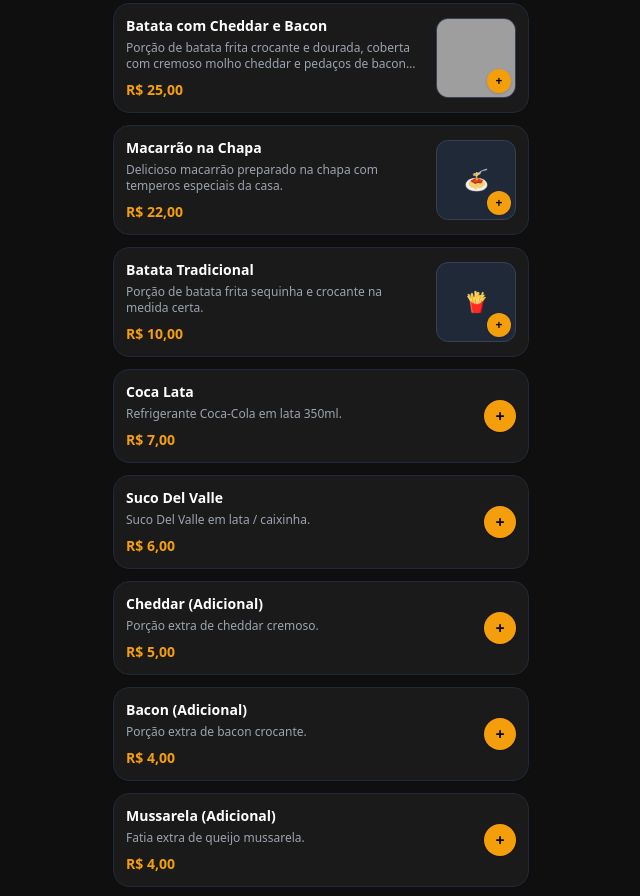
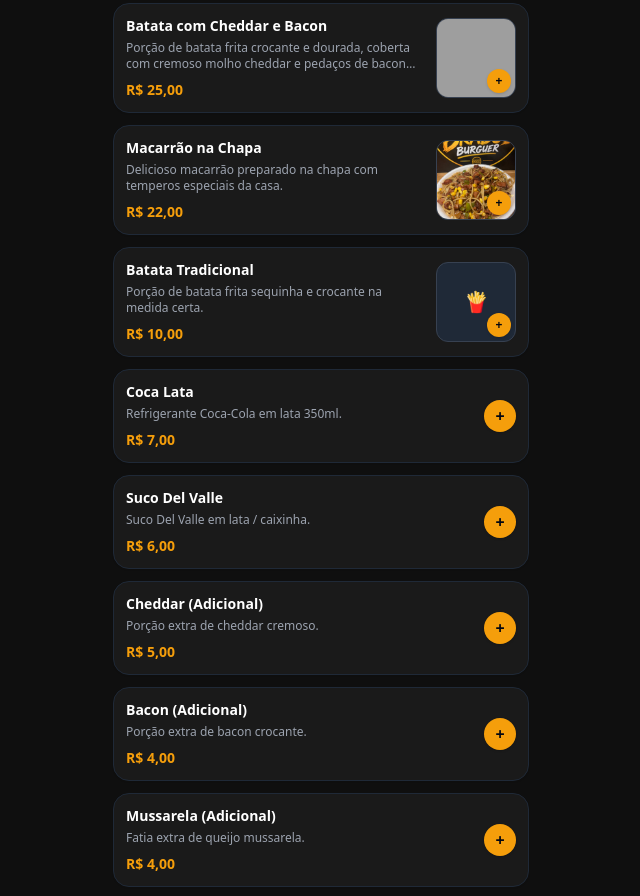
Before and after one commit to samudfc18-afk/brabo-s-burguer, a plain HTML site: page index.html in a window 1280 px wide. Shown: the part 1512-2408 px from the top of the page, without its empty margins (319-959 px from the left). Drawn offline with nearby package versions, Linux system fonts and the light colour scheme; grey boxes are pictures that could not be loaded.

Commit message:
Adicionar foto do macarrao na chapa

```diff
--- a/index.html
+++ b/index.html
@@ -259,7 +259,7 @@
                 <span class="text-sm font-extrabold text-primary mt-2 block">R$ 22,00</span>
             </div>
             <div class="w-20 h-20 bg-gray-800 rounded-xl flex items-center justify-center text-2xl flex-shrink-0 relative overflow-hidden border border-gray-700">
-                <img src="./img/macarrao.jpeg" alt="Macarrão na Chapa" class="w-full h-full object-cover" onerror="this.style.display='none'; this.nextElementSibling.style.display='flex'">
+                <img src="./img/macarrao-na-chapa.jpeg" alt="Macarrão na Chapa" class="w-full h-full object-cover" onerror="this.style.display='none'; this.nextElementSibling.style.display='flex'">
                 <div class="absolute inset-0 hidden items-center justify-center text-xl">🍝</div>
                 <div class="absolute bottom-1 right-1 bg-primary text-gray-950 w-6 h-6 rounded-full flex items-center justify-center text-xs font-extrabold shadow">+</div>
             </div>
```
Also changed, not shown: img/macarrao-na-chapa.jpeg (added).
